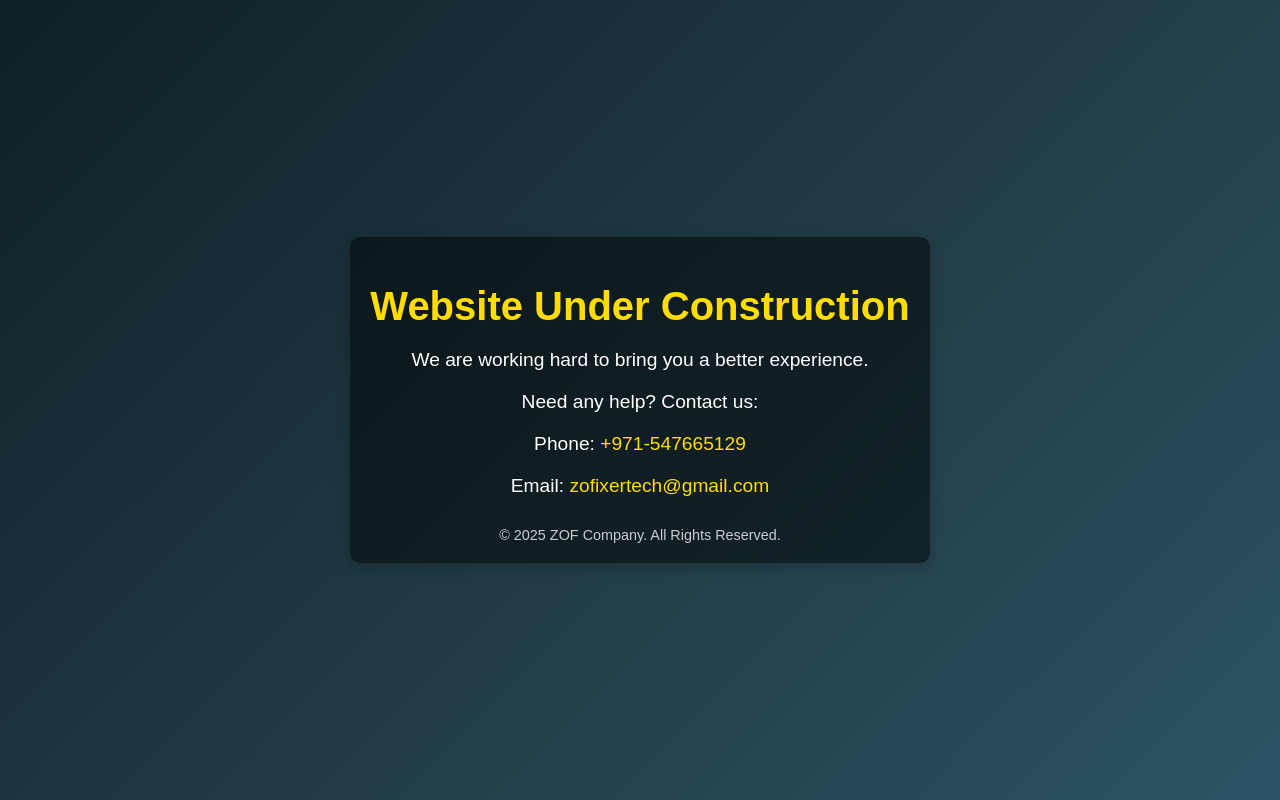
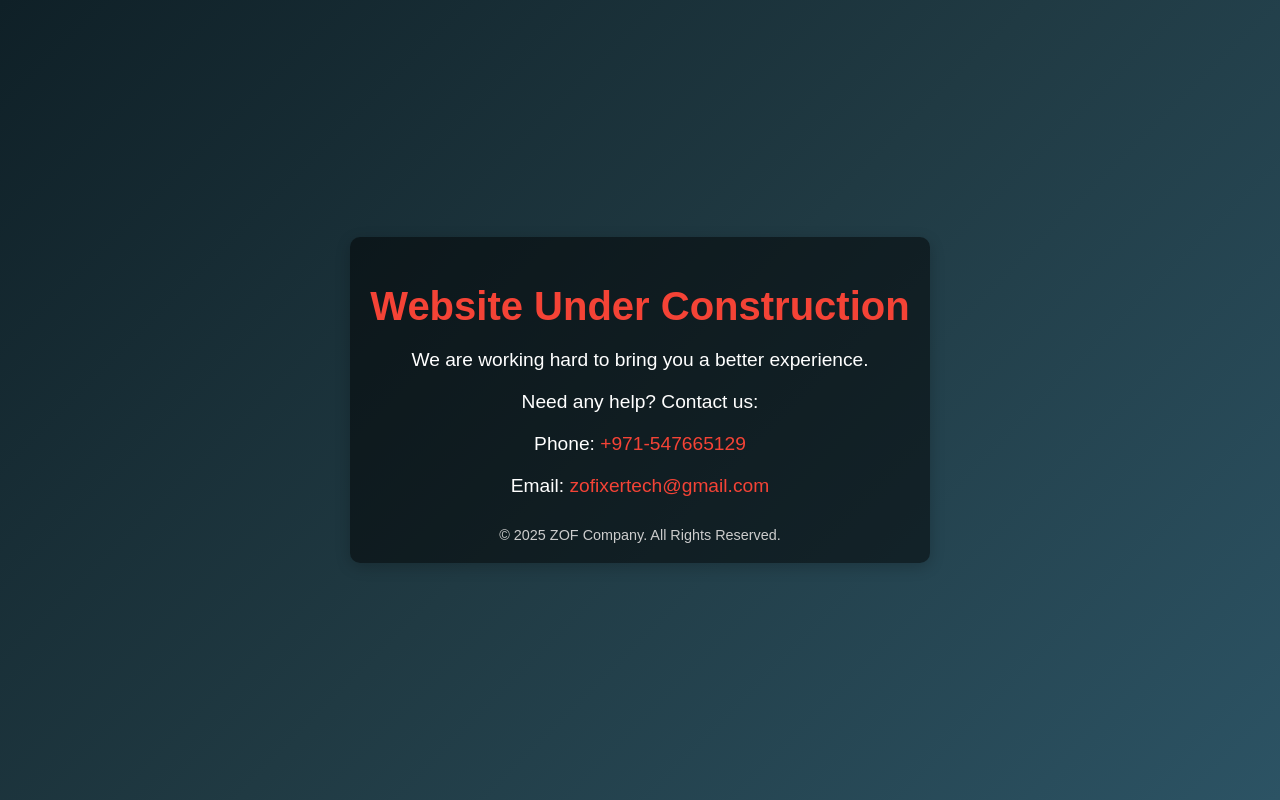
Before and after one commit to zoftechnology/zofixer.com, a plain HTML site: page index.html in a window 1280 px wide. Drawn offline with Linux system fonts and the light colour scheme.

Commit message:
Update index.html

```diff
--- a/index.html
+++ b/index.html
@@ -28,7 +28,7 @@
         h1 {
             font-size: 2.5em;
             margin-bottom: 20px;
-            color: #ffdd00;
+            color: #f44336;
         }
 
         p {
@@ -42,7 +42,7 @@
         }
 
         .contact a {
-            color: #ffdd00;
+            color: #f44336;
             text-decoration: none;
         }
 
```
